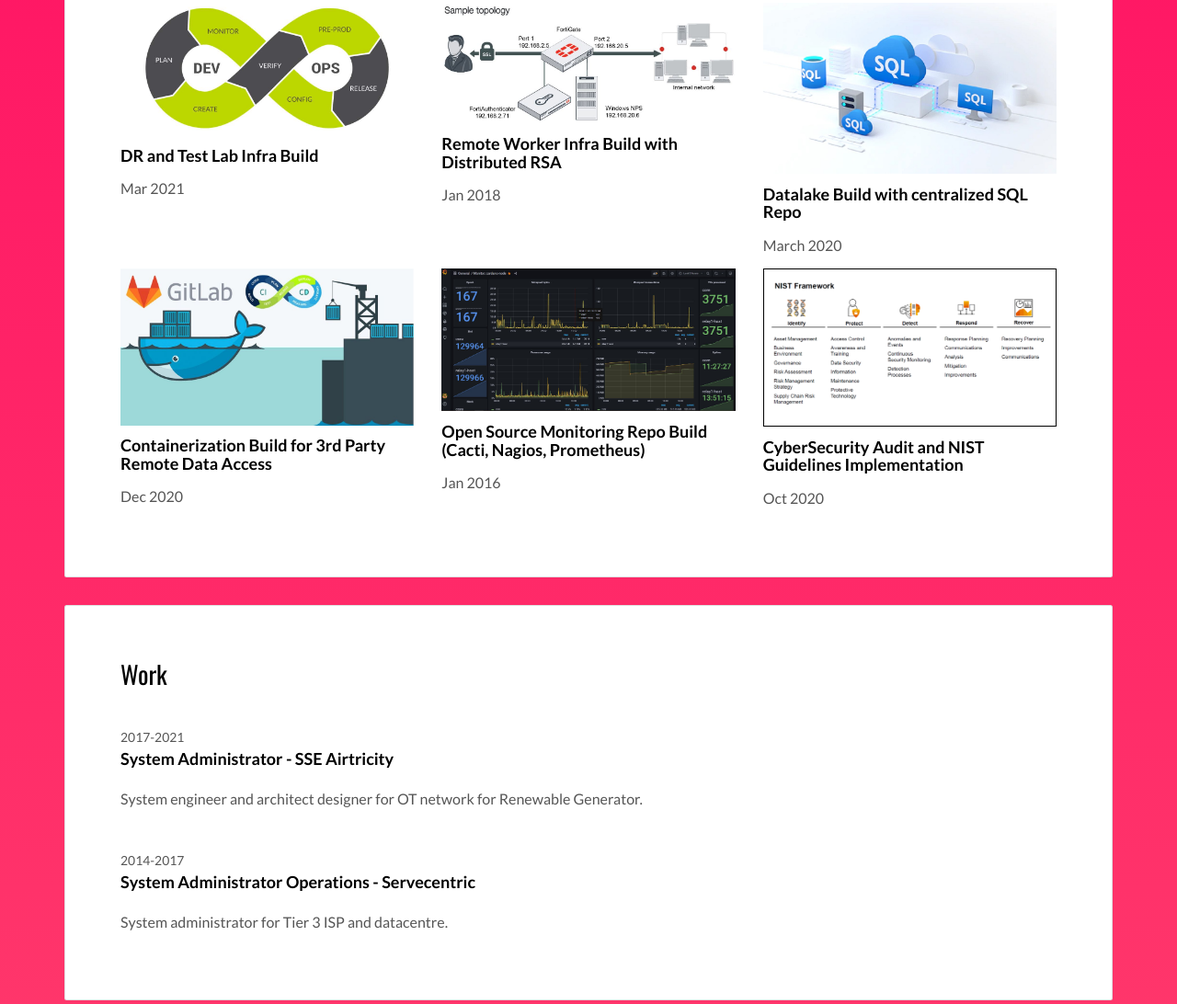
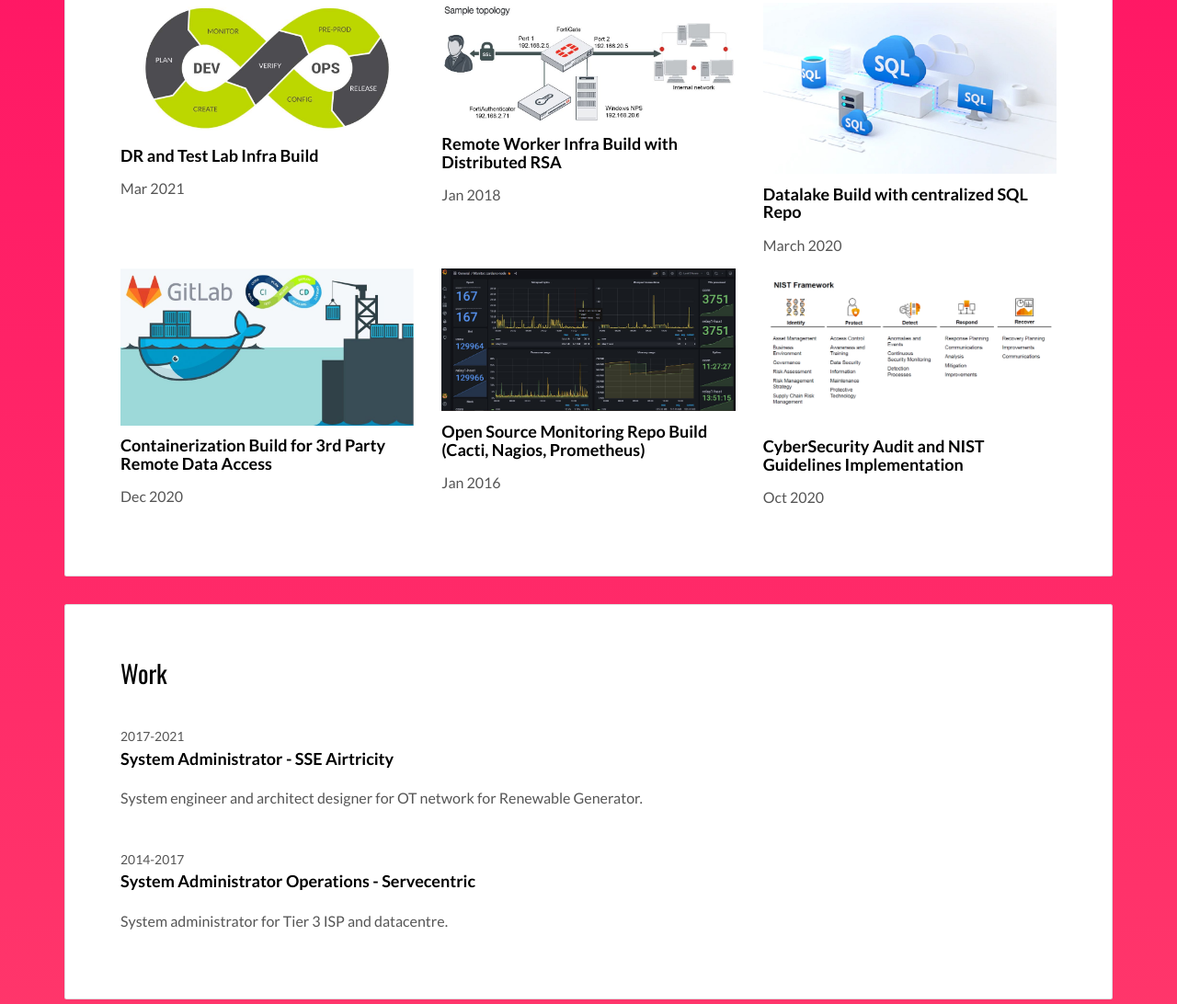
Before and after one commit to teresoic/teresoic.github.io, a plain HTML site: page index.html in a window 1280 px wide. Shown: the part 908-2000 px from the top of the page at 92% size. Drawn offline with nearby package versions, Linux system fonts and the light colour scheme.

Commit message:
border issues

```diff
--- a/index.html
+++ b/index.html
@@ -100,7 +100,7 @@
                 <p>Jan 2016</p>
 			  </div>
 			  <div class="col-md-4">
-                <img src="./assets/images/img-10.jpg" class="img-responsive" alt="" style="border:1px solid black">
+                <img src="./assets/images/img-10.jpg" class="img-responsive" alt="" >
                 <h3 class="h5">CyberSecurity Audit and NIST Guidelines Implementation</h3>
                 <p>Oct 2020</p>
 			  </div>
```
